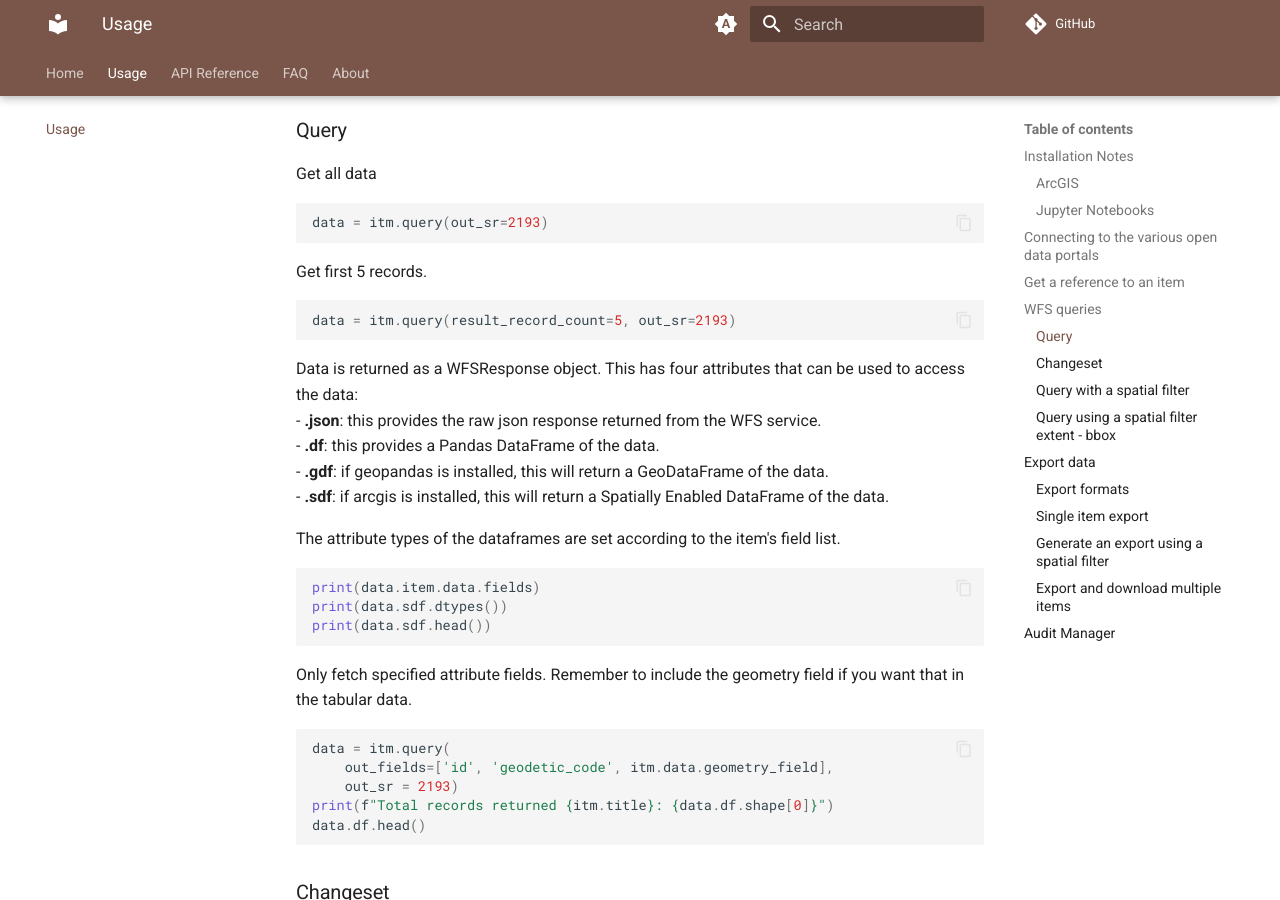
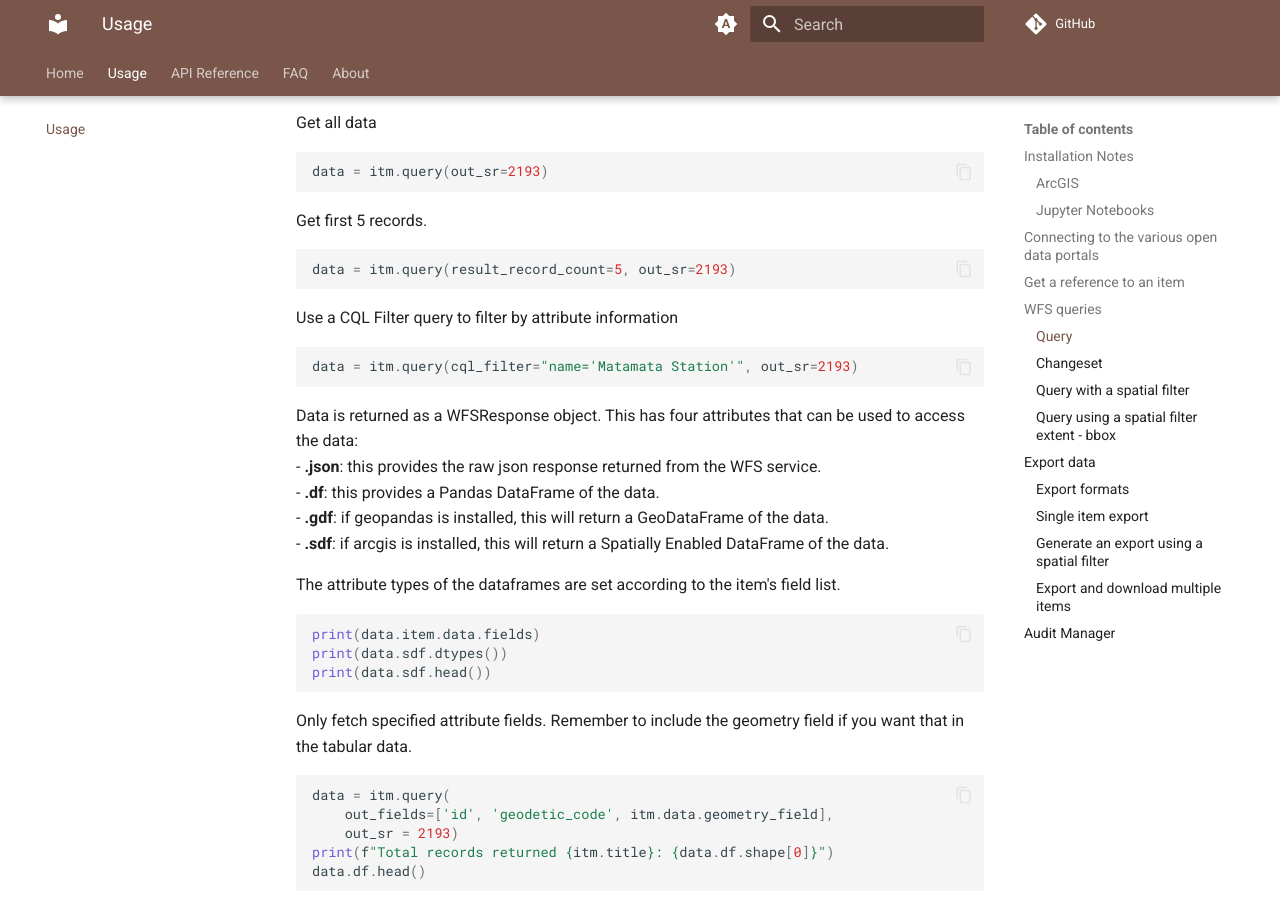
Before and after one commit to phaakma/kapipy, an MkDocs documentation site: the page built from docs/usage.md, in a window 1280 px wide and 900 px high, scrolled down 1857 px. Built offline with MkDocs 1.6.1 and Material for MkDocs 9.7.7, drawn with Linux system fonts in a browser that asks for light colours; comment, search, counter and statistics services are not loaded.

````diff
--- a/docs/usage.md
+++ b/docs/usage.md
@@ -70,6 +68,12 @@
 ```python
 data = itm.query(result_record_count=5, out_sr=2193)
 ```
+
+Use a CQL Filter query to filter by attribute information
+```python
+data = itm.query(cql_filter="name='Matamata Station'", out_sr=2193)
+```
+
 
 Data is returned as a WFSResponse object. This has four attributes that can be used to access the data:
 - **.json**: this provides the raw json response returned from the WFS service.
````
Also changed, not shown: other parts of docs/usage.md (+0 -2 lines).
